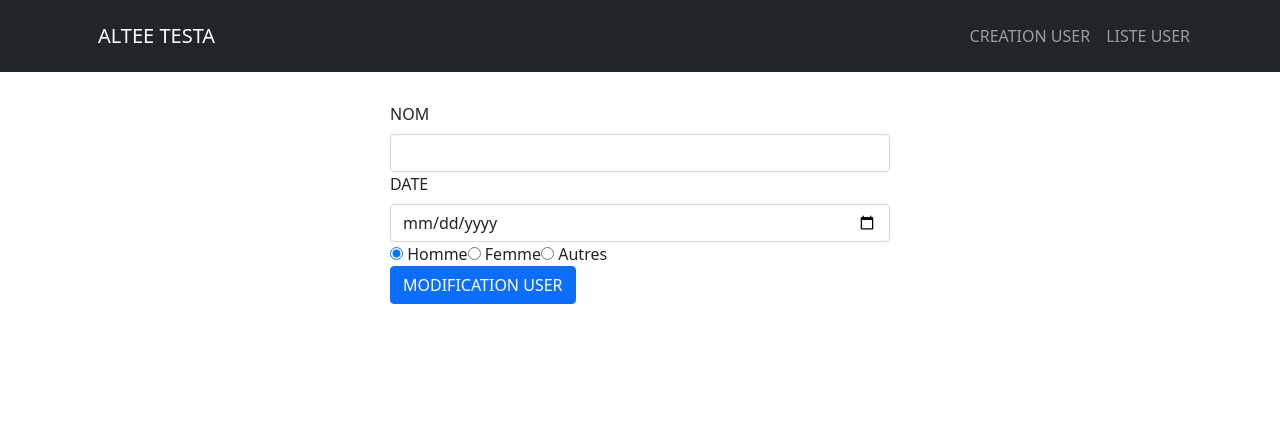
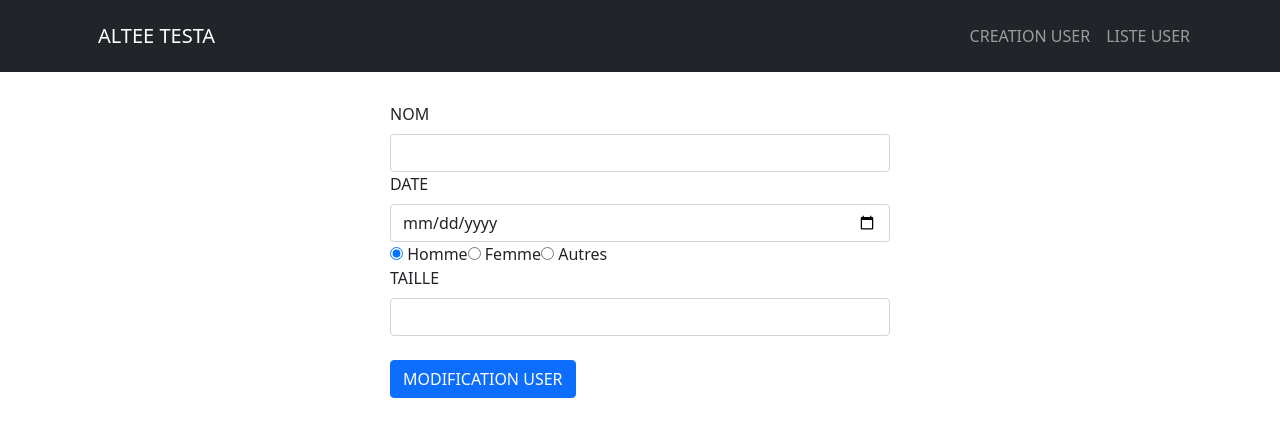
Before and after one commit to tohainatsaroana/mern-crud-test, a React (Create React App) app in the folder altee-testa/: page /edit-student/1 in a window 1280 px wide. Both pictures are taken after a click on the radio button 396 px from the left and 253 px from the top of the page. Shown: the top 436 px of the page. Built offline with nearby package versions, Linux system fonts and the light colour scheme; no server answers.

Commit message:
modification button radio

```diff
--- a/altee-testa/src/Components/StudentForm.js
+++ b/altee-testa/src/Components/StudentForm.js
@@ -2,6 +2,8 @@ import React from "react";
 import * as Yup from "yup";
 import { Formik, Form, Field, ErrorMessage } from "formik";
 import { FormGroup, Button,FormLabel } from "react-bootstrap";
+//import ReactDOM from 'react-dom';
+import Taille from "./taille.component"
 
 const StudentForm = (props) => {
 const validationSchema = Yup.object().shape({
@@ -10,8 +12,45 @@ const validationSchema = Yup.object().shape({
 	.required("Veuillez remplir la date !"),
 	rollno: Yup.string()
 	.required("Veuillez selectionner votre sexe!"),
+	    taille: Yup.number()
+        .positive()
+        .min(3,"Votre taille est invalide")
+        .required("Veuillez entrer votre taille!"),
 });
 console.log(props);
+
+
+// const selectShortlistedApplicant = (e) => {
+//     const checked = e.target.checked;
+// 	const taille = <h1>checked homme!</h1>
+//     if (checked) {
+//      console.log("checked homme")
+// 	 ReactDOM.render(taille, document.getElementById('taille'));
+
+//     } else {
+
+//     }
+
+//   };
+
+
+
+const [selectShortlistedApplicant, setSelectShortlistedApplicant] = React.useState(false)
+  const onClick = () => setSelectShortlistedApplicant(true)
+  const onClickAutres = () => setSelectShortlistedApplicant(false)
+
+
+
+
+
+
+
+
+
+
+
+
+
 return (
 	<div className="form-wrapper">
 	<Formik {...props} validationSchema={validationSchema}>
@@ -35,9 +74,20 @@ return (
 			className="d-block invalid-feedback"
 			component="span"
 			/>
-			<Field name="rollno" type="radio" value ="Homme"/> Homme
-			<Field name="rollno" type="radio" value ="Femme"/> Femme
-			<Field name="rollno" type="radio" value ="Autres"/> Autres
+			{/* <Field name="rollno" type="radio" value ="Homme"
+			onClick={(e) => {selectShortlistedApplicant(e);}}/> Homme
+			 */}
+
+
+			 {/* <Field name="rollno" type="radio" value ="Homme"
+			onClick={selectShortlistedApplicant }/> Homme */}
+			<FormGroup>
+			<Field name="rollno" type="radio" value ="Homme" onClick={onClick }/> Homme
+			<Field name="rollno" type="radio" value ="Femme" onClick={onClick }/> Femme
+			<Field name="rollno" type="radio" value ="Autres" onClick={onClickAutres } /> Autres
+			{selectShortlistedApplicant ? <Taille/> : null }
+
+			</FormGroup>
 		</FormGroup>
 		<FormGroup>
 			<ErrorMessage
@@ -46,6 +96,22 @@ return (
 			component="span"
 			/>
 		</FormGroup>
+
+
+		{/* <FormGroup>
+		<FormLabel>TAILLE</FormLabel>
+			<Field name="taille" type="number"
+				className="form-control" />
+			<ErrorMessage
+			name="number"
+			className="d-block invalid-feedback"
+			component="span"
+			/>
+		</FormGroup> */}
+
+
+
+<br></br>
 		<Button variant="primary"
 			block="block" type="submit">
 			{props.children}
--- a/altee-testa/src/Components/StudentTableRow.js
+++ b/altee-testa/src/Components/StudentTableRow.js
@@ -3,8 +3,9 @@ import { Button } from "react-bootstrap";
 import { Link } from "react-router-dom";
 import axios from "axios";
 
+
 const StudentTableRow = (props) => {
-const { _id, name, date, rollno } = props.obj;
+const { _id, name, date, rollno, taille } = props.obj;
 
 const deleteStudent = () => {
 	axios
@@ -24,6 +25,7 @@ return (
 	<td>{name}</td>
 	<td>{date}</td>
 	<td>{rollno}</td>
+	<td>{taille}</td>
 	<td>
 		<Link className="edit-link"
 		to={"/edit-student/" + _id}>
--- a/altee-testa/src/Components/create-student.component.js
+++ b/altee-testa/src/Components/create-student.component.js
@@ -3,7 +3,7 @@ import axios from 'axios';
 import StudentForm from "./StudentForm";
 
 const CreateStudent = () => {
-const [formValues] = useState({ name: '', date: '', rollno: '' })
+const [formValues] = useState({ name: '', date: '', rollno: '', taille:'' })
 
 const onSubmit = studentObject => {
 	axios.post(
--- a/altee-testa/src/Components/edit-student.component.js
+++ b/altee-testa/src/Components/edit-student.component.js
@@ -8,6 +8,7 @@ const [formValues, setFormValues] = useState({
 	name: "",
 	date: "",
 	rollno: "",
+	taille: "",
 });
 
 
@@ -35,8 +36,8 @@ useEffect(() => {
 		+ props.match.params.id
 	)
 	.then((res) => {
-		const { name,date, rollno } = res.data;
-		setFormValues({ name, date, rollno });
+		const { name,date, rollno, taille } = res.data;
+		setFormValues({ name, date, rollno, taille });
 	})
 	.catch((err) => console.log(err));
 }, [props.match.params.id]);
--- a/altee-testa/src/Components/student-list.component.js
+++ b/altee-testa/src/Components/student-list.component.js
@@ -31,6 +31,7 @@ return (
 			<th>NOM</th>
 			<th>DATE</th>
 			<th>GENRE</th>
+			<th>TAILLE</th>
 			<th>ACTION</th>
 		</tr>
 		</thead>
--- /dev/null
+++ b/altee-testa/src/Components/taille.component.js
@@ -0,0 +1,23 @@
+import React from 'react';
+import {   Field, ErrorMessage } from "formik";
+import { FormGroup,FormLabel } from "react-bootstrap";
+
+const Taille = (props) => {
+    console.log(props);
+
+
+    return (
+		<FormGroup>
+		<FormLabel>TAILLE</FormLabel>
+			<Field name="taille" type="number"
+				className="form-control" />
+			<ErrorMessage
+			name="taille"
+			className="d-block invalid-feedback"
+			component="span"
+			/>
+		</FormGroup>
+    );
+};
+
+export default Taille;
```
Also changed, not shown: 1 other file (tests, documents, lock files or other folders).
